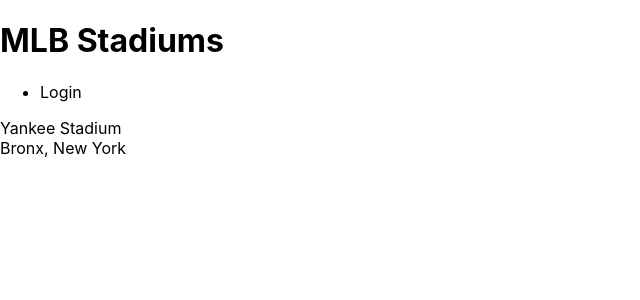
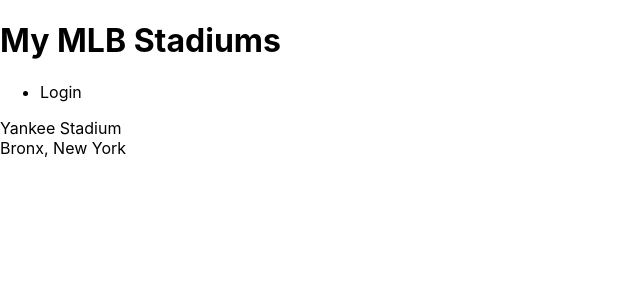
Before and after one commit to caseymacleod22/baseball-stadiums-frontend, a React (Create React App) app: page / in a window 1280 px wide. Shown: the top 300 px of the page, without its empty margins (0-640 px from the left). Built offline with nearby package versions, Linux system fonts and the light colour scheme; no server answers.

Commit message:
header changes

```diff
--- a/src/components/Header/Header.js
+++ b/src/components/Header/Header.js
@@ -2,7 +2,7 @@
 
 const Header = (props) => (
     <header>
-        <h1>MLB Stadiums</h1>
+        <h1>My MLB Stadiums</h1>
         <ul>
             {
                 props.user ?
```
